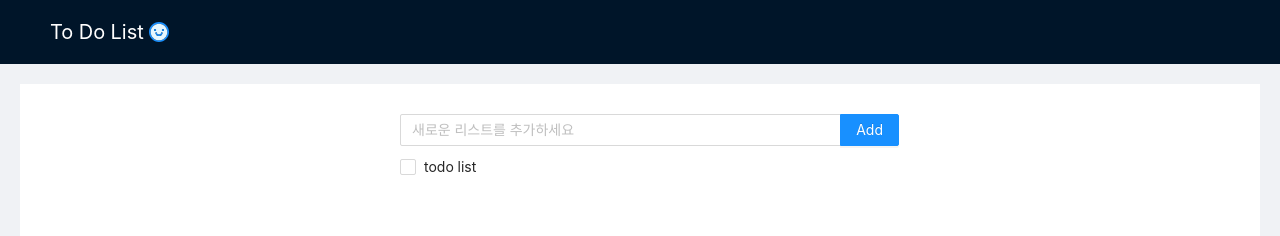
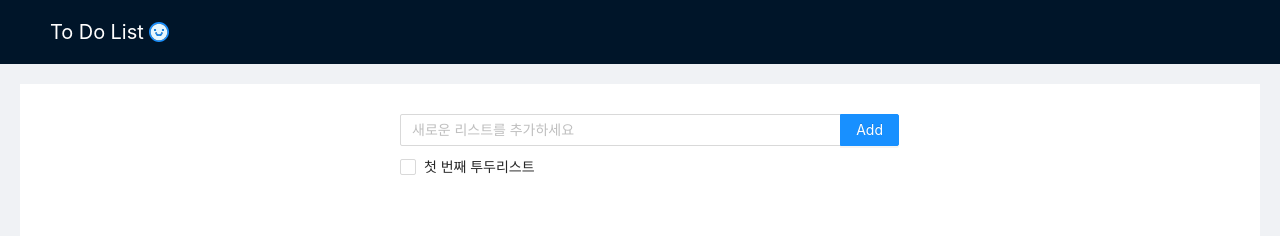
Before and after one commit to W00JIN/Study, a React (Create React App) app in the folder TodoList/client/todo-react-app/: page /todo in a window 1280 px wide. Shown: the top 236 px of the page. Built offline with nearby package versions, Linux system fonts and the light colour scheme.

Commit message:
feat : Convert to class components

```diff
--- a/TodoList/client/todo-react-app/src/components/App.js
+++ b/TodoList/client/todo-react-app/src/components/App.js
@@ -7,7 +7,8 @@ import {
 } from "react-router-dom";
 import Main from './views/Main/Main'
 
-function App(props) {
+class App extends React.Component{
+  render() {
     return (
       <Router>
         <Routes>
@@ -16,5 +17,6 @@ function App(props) {
       </Router>
     );
   }
+}
 
 export default App
--- a/TodoList/client/todo-react-app/src/components/views/Main/Main.js
+++ b/TodoList/client/todo-react-app/src/components/views/Main/Main.js
@@ -7,22 +7,28 @@ import Todo from '../Todo/Todo'
 
 const { Content } = Layout;
 
-function Main(props) {
-    return (
 
+class Main extends React.Component{
+    constructor(props){
+        super(props)
+        this.state = {
+            item : {id:0, title : "첫 번째 투두리스트", done : true},
+        }
+    }
+    render() {
+        return(
             <Layout className="layout" style={{ height: "100vh" }}>
                 <NavBar/>
                 <Content style={{ padding: '20px' }}>
                     <div className="site-layout-content" style={{ backgroundColor:"white", height: "85vh" , padding: "30px", fontSize:"15pt"}}>
                         <div style={{margin:"auto", width :"500px"}}>
                             <AddTodo/>
-                        <Todo item = "todo list" title = "add new"/>
+                            <Todo item = {this.state.item}/>
                         </div>
                     </div>
                 </Content>
             </Layout>
-
         )
     }
-
+}
 export default Main
--- a/TodoList/client/todo-react-app/src/components/views/Todo/AddTodo.js
+++ b/TodoList/client/todo-react-app/src/components/views/Todo/AddTodo.js
@@ -2,16 +2,18 @@ import React from 'react'
 import {Input} from 'antd'
 const {Search} = Input
 
-function AddTodo(props){
-    return(
-        <div>
+class AddTodo extends React.Component{
+    render() {
+        return(
+            <div>
                 <Search
                     placeholder="새로운 리스트를 추가하세요"
                     allowClear
                     enterButton="Add"
                     style={{ width: "500px", marginLeft:"10px" }}
                 />
-        </div>
-    )
+            </div>
+        )
+    }
 }
 export default AddTodo
--- a/TodoList/client/todo-react-app/src/components/views/Todo/Todo.js
+++ b/TodoList/client/todo-react-app/src/components/views/Todo/Todo.js
@@ -3,12 +3,20 @@ import { Checkbox } from 'antd';
 import 'antd/dist/antd.min.css'
 
 
-function Todo(props) {
-    return (
-        <span>
-            <Checkbox style={{padding:"10px 0 0 10px"}}> {props.item} </Checkbox>
-        </span>
-    )
+class Todo extends React.Component{
+    constructor(props){
+        super(props)
+        this.state = {
+            item : props.item
+        }
+    }
+    render() {
+        return(
+            <span>
+                <Checkbox style={{padding:"10px 0 0 10px"}}> {this.state.item.title} </Checkbox>
+            </span>
+        )
+    }
 }
 
 export default Todo
```
Also changed, not shown: TodoList/client/todo-react-app/src/components/views/NavBar/NavBar.js (+4 -4 lines). Lines whose indentation alone changed are shown as unchanged.
